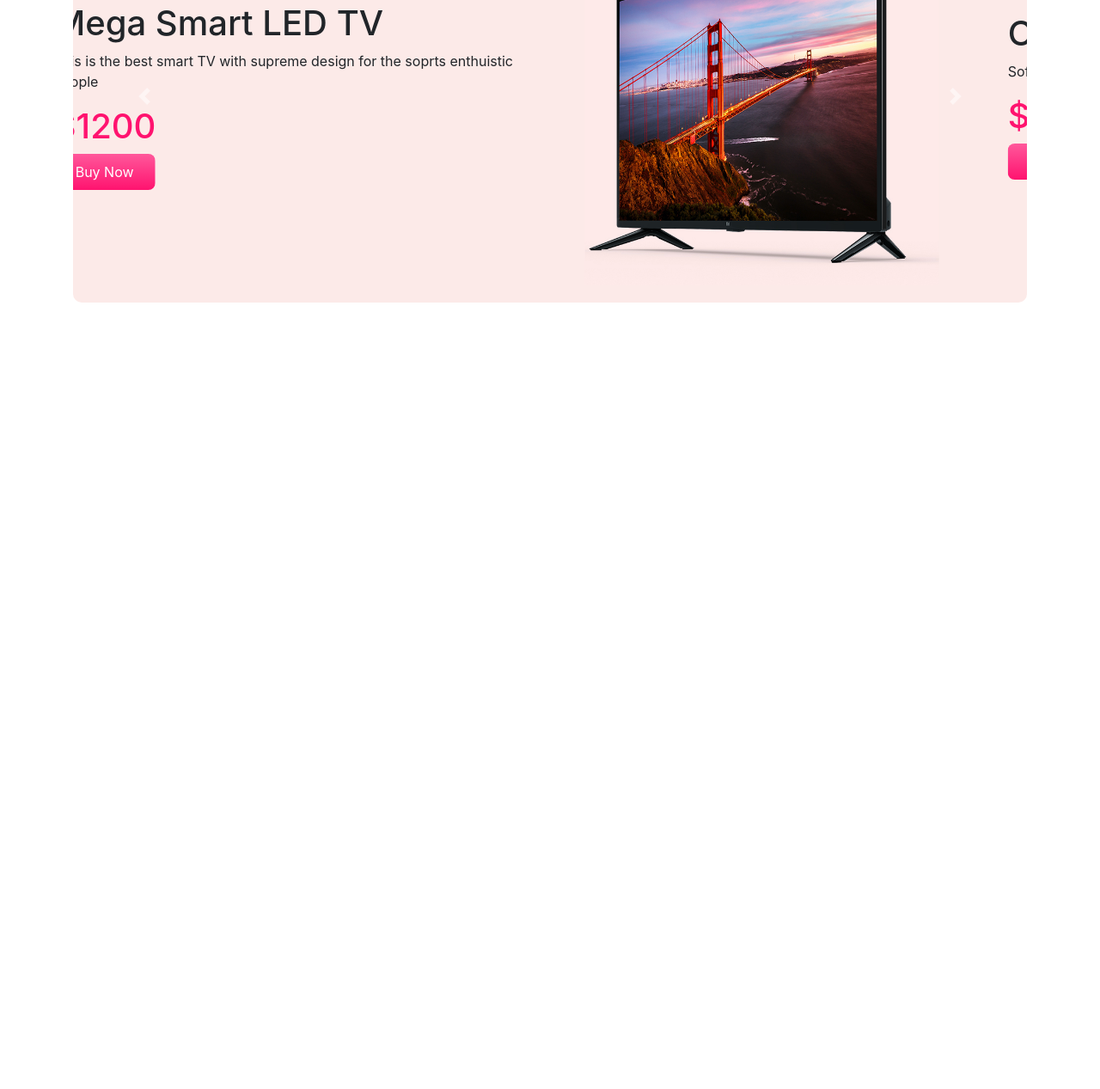
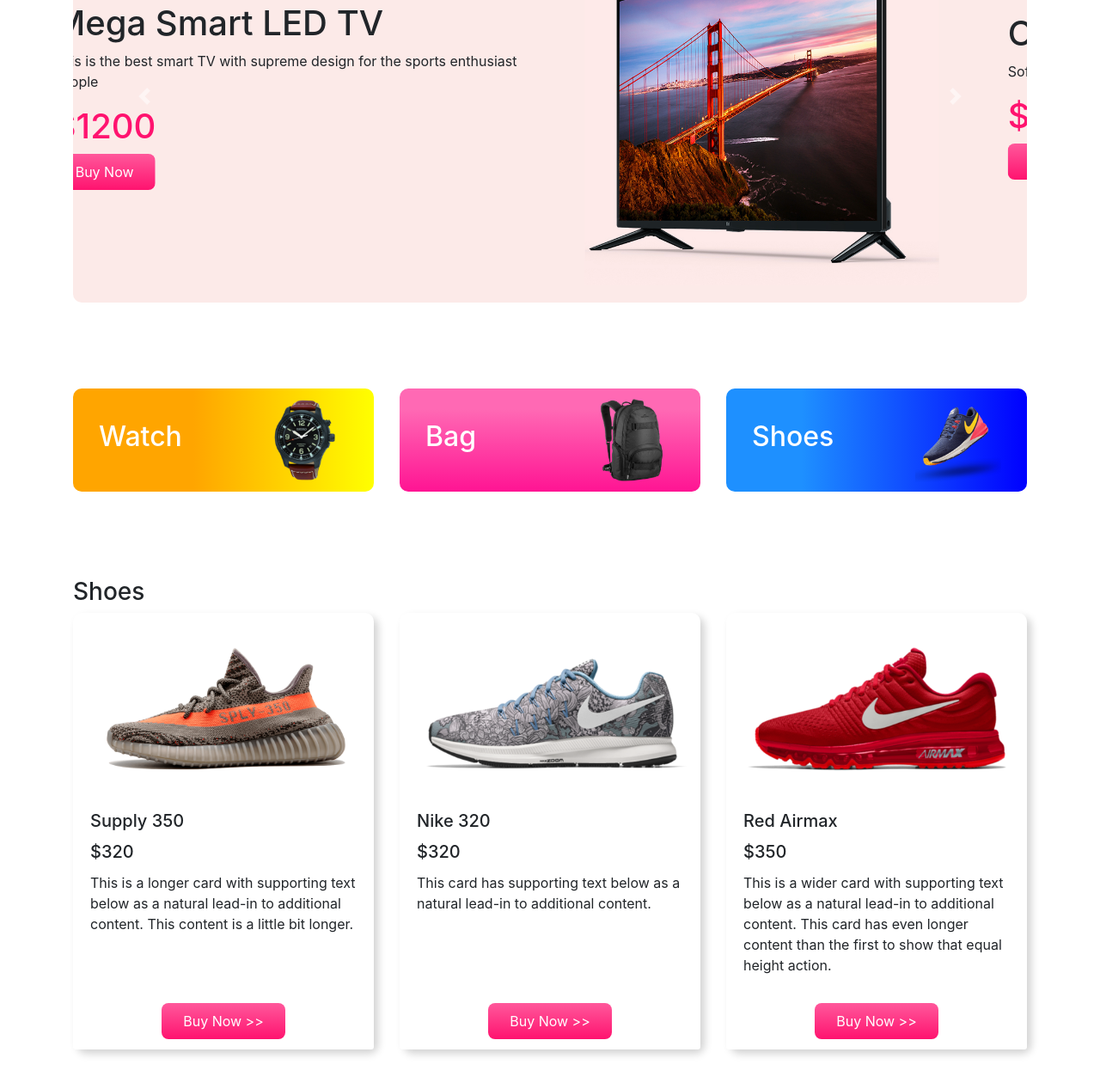
Before and after one commit to joy012/panda-commerce, a plain HTML site: page index.html in a window 1280 px wide. Shown: the part 285-1552 px from the top of the page at 86% size. Before the commit the page ends 800 px from the top, so only its background shows below. Drawn offline with nearby package versions, Linux system fonts and the light colour scheme.

Commit message:
finished site

```diff
--- a/index.html
+++ b/index.html
@@ -35,7 +35,7 @@
                 <div class="row align-items-center">
                     <div class="col-md-7">
                         <h1>Mega Smart LED TV</h1>
-                        <p>This is the best smart TV with supreme design for the soprts enthuistic people</p>
+                        <p>This is the best smart TV with supreme design for the sports enthusiast people</p>
                         <h1 class="price">$1200</h1>
                         <button class="buy-now-btn">Buy Now</button>
                     </div>
@@ -62,7 +62,8 @@
                       <div class="col-md-7">
                         <h1>X-BOX</h1>
                         <p>Make your free time more enjoyable with this X-BOX</p>
-                        <h1 class="price">$60</h1>
+                        <h1 class="price">$600</h1>
+                        <button class="buy-now-btn">Buy Now</button>
                       </div>
                       <div class="col-md-5">
                         <img src="images/banner-images/xbox.png" class="d-block w-100" alt="X-BOX">
@@ -78,9 +79,122 @@
               <span class="carousel-control-next-icon" aria-hidden="true"></span>
               <span class="sr-only">Next</span>
             </a>
-          </div>
+        </div>
     </div>
 
+    <div class="container categories">
+      <div class="row">
+        <div class="col-md-4">
+          <div class="cat1 d-flex justify-content-between align-items-center">
+            <h2>Watch</h2>
+            <img src="images/categories/watch.png" alt="Watch">
+          </div>
+        </div>
+        <div class="col-md-4">
+          <div class="cat2 d-flex justify-content-between align-items-center">
+            <h2>Bag</h2>
+            <img src="images/categories/bag.png" alt="Bag">
+          </div>
+        </div>
+        <div class="col-md-4">
+          <div class="cat3 d-flex justify-content-between align-items-center">
+            <h2>Shoes</h2>
+            <img src="images/categories/shoes.png" alt="Shoes">
+          </div>
+        </div>
+      </div>
+    </div>
+
+    <div class="container shoes" id="shoes">
+      <h3>Shoes</h3>
+      <div class="card-deck">
+        <div class="card">
+          <img class="card-img-top" src="images/shoes/shoe-1.png" alt="Card image cap">
+          <div class="card-body">
+            <h5 class="card-title">Supply 350</h5>
+            <h5 class="card-title">$320</h5>
+            <p class="card-text">This is a longer card with supporting text below as a natural lead-in to additional content. This content is a little bit longer.</p>
+          </div>
+          <div class="card-footer">
+            <button class="buy-now-btn">Buy Now >></button>
+          </div>
+        </div>
+        <div class="card">
+          <img class="card-img-top" src="images/shoes/shoe-2.png" alt="Card image cap">
+          <div class="card-body">
+            <h5 class="card-title">Nike 320</h5>
+            <h5 class="card-title">$320</h5>
+            <p class="card-text">This card has supporting text below as a natural lead-in to additional content.</p>
+          </div>
+          <div class="card-footer">
+            <button class="buy-now-btn">Buy Now >></button>
+          </div>
+        </div>
+        <div class="card">
+          <img class="card-img-top" src="images/shoes/shoe-3.png" alt="Card image cap">
+          <div class="card-body">
+            <h5 class="card-title">Red Airmax</h5>
+            <h5 class="card-title">$350</h5>
+            <p class="card-text">This is a wider card with supporting text below as a natural lead-in to additional content. This card has even longer content than the first to show that equal height action.</p>
+          </div>
+          <div class="card-footer">
+            <button class="buy-now-btn">Buy Now >></button>
+          </div>
+        </div>
+      </div>
+    </div>
+
+    <div class="container backpack" id="backpack">
+      <h3>Backpack</h3>
+      <div class="card-deck">
+        <div class="card">
+          <img class="card-img-top" src="images/bags/bag-1.png" alt="Card image cap">
+          <div class="card-body">
+            <h5 class="card-title">Red Backpack</h5>
+            <h5 class="card-title">$135</h5>
+            <p class="card-text">This is a longer card with supporting text below as a natural lead-in to additional content. This content is a little bit longer.</p>
+          </div>
+          <div class="card-footer">
+            <button class="buy-now-btn">Buy Now >></button>
+          </div>
+        </div>
+        <div class="card">
+          <img class="card-img-top" src="images/bags/bag-2.png" alt="Card image cap">
+          <div class="card-body">
+            <h5 class="card-title">Blue Backpack</h5>
+            <h5 class="card-title">$280</h5>
+            <p class="card-text">This is a wider card with supporting text below as a natural lead-in to additional content. This card has even longer content than the first to show that equal height action.</p>
+          </div>
+          <div class="card-footer">
+            <button class="buy-now-btn">Buy Now >></button>
+          </div>
+        </div>
+        <div class="card">
+          <img class="card-img-top" src="images/bags/bag-3.png" alt="Card image cap">
+          <div class="card-body">
+            <h5 class="card-title">Black Backpack</h5>
+            <h5 class="card-title">$170</h5>
+            <p class="card-text">This card has supporting text below as a natural lead-in to additional content.</p>
+          </div>
+          <div class="card-footer">
+            <button class="buy-now-btn">Buy Now >></button>
+          </div>
+        </div>
+      </div>
+    </div>
+
+    <div class="container pink-bg d-flex justify-content-center align-items-center" id="subscribe">
+      <div>
+        <h3>LET'S STAY IN TOUCH</h3>
+        <h6 class="text-muted">Get updates on sales, specials and more</h6>
+        <input class="form-control" type="text" placeholder="Enter your email">
+        <button class="buy-now-btn">Submit</button>
+      </div>
+    </div>
+
+    <footer class="text-center">
+      <small>&copy;2020. Panada Commerce. All right reserved </small>
+    </footer>
 
 
 
--- a/style.css
+++ b/style.css
@@ -20,3 +20,39 @@
     padding: 9px 25px;
     cursor: pointer;
 }
+.cat1, .cat2, .cat3{
+    padding: 10px 30px;
+    border-radius: 10px;
+}
+.cat1{
+    background: linear-gradient(to right,orange 40%,yellow);
+}
+.cat2{
+    background: linear-gradient(to bottom,hotpink 20%,deeppink);
+}
+.cat3{
+    background: linear-gradient(to right,dodgerblue 25%,blue);
+}
+
+.categories h2{
+    color: white;
+}
+
+.categories img{
+    width: 100px;
+}
+.card{
+    border: none;
+    border-radius: 10px;
+    box-shadow: 5px 5px 10px lightgrey;
+}
+
+.card-footer{
+    background-color: white;
+    border-top: none;
+    text-align: center;
+}
+
+#subscribe{
+    height: 300px;
+}
```
